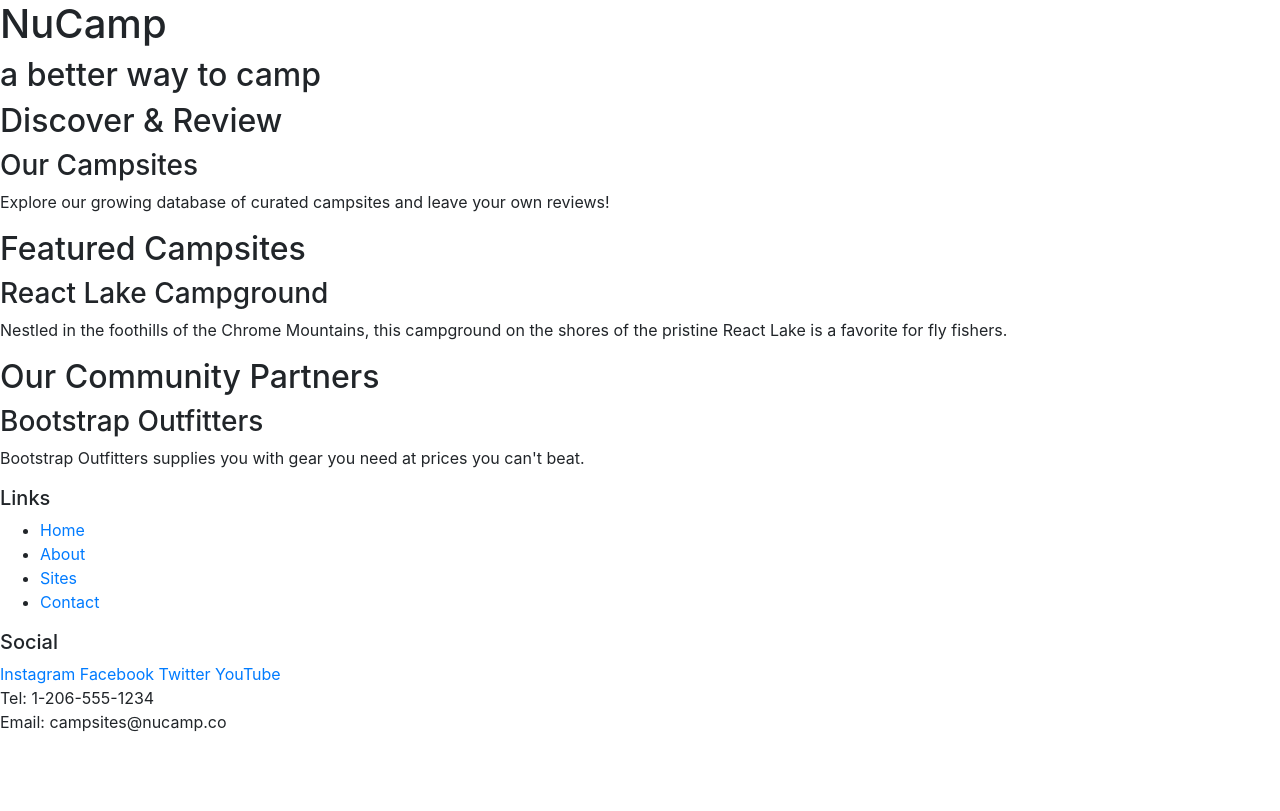
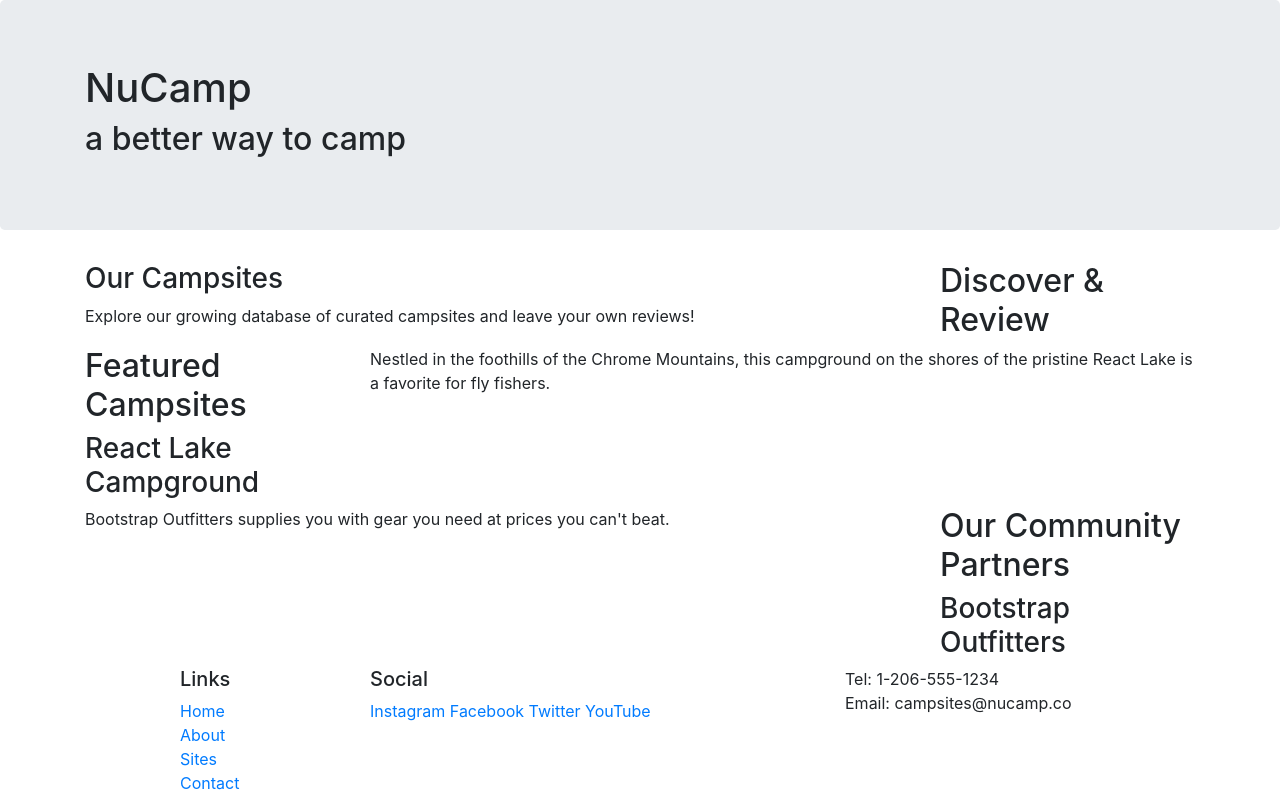
Before and after one commit to hblackmer/camping-app-bootstrap, a website: page index.html in a window 1280 px wide. Drawn offline with nearby package versions, Linux system fonts and the light colour scheme.

Commit message:
Updated Bootstrap grid.

```diff
--- a/index.html
+++ b/index.html
@@ -14,52 +14,73 @@
 
 <body>
 
-    <header>
-        <div>
+    <header class="jumbotron">
+        <div class="container">
+            <div class="row">
+                <div class="col">
                     <h1>NuCamp</h1>
                     <h2>a better way to camp</h2>
                 </div>
+            </div>
+        </div>
     </header>
 
-    <div>
+    <div class="container">
+        <div class="row">
+            <div class="col-sm-4 order-sm-last col-md-3">
                 <h2>Discover & Review</h2>
+            </div>
+            <div class="col">
                 <h3>Our Campsites</h3>
                 <p>Explore our growing database of curated campsites and leave your own reviews!</p>
             </div>
+        </div>
 
-    <div>
+        <div class="row">
+            <div class="col-sm-4 col-md-3">
                 <h2>Featured Campsites</h2>
                 <h3>React Lake Campground</h3>
-        <p>Nestled in the foothills of the Chrome Mountains, this campground on the shores of the pristine React Lake is
-            a favorite for fly fishers.</p>
+            </div>
+            <div class="col">
+                <p>Nestled in the foothills of the Chrome Mountains, this campground on the shores of the pristine React Lake is a favorite for fly fishers.</p>
+            </div>
         </div>
 
-    <div>
+        <div class="row">
+            <div class="col-sm-4 order-sm-last col-md-3">
                 <h2>Our Community Partners</h2>
                 <h3>Bootstrap Outfitters</h3>
+            </div>
+            <div class="col">
                 <p>Bootstrap Outfitters supplies you with gear you need at prices you can't beat.</p>
+            </div>
+        </div>
     </div>
 
     <footer>
-        <div>
+        <div class="container">
+            <div class="row">
+                <div class="col-4 col-sm-2 offset-1">
                     <h5>Links</h5>
-            <ul>
+                    <ul class="list-unstyled">
                         <li><a href="#">Home</a></li>
                         <li><a href="#">About</a></li>
                         <li><a href="#">Sites</a></li>
                         <li><a href="#">Contact</a></li>
                     </ul>
                 </div>
-        <div>
+                <div class="col-6 col-sm-5">
                     <h5>Social</h5>
                     <a href="http://instagram.com/">Instagram</a>
                     <a href="http://facebook.com/">Facebook</a>
                     <a href="http://twitter.com/">Twitter</a>
                     <a href="http://youtube.com/">YouTube</a>
                 </div>
-        <div>
+                <div class="col-sm-4">
                     Tel: 1-206-555-1234<br />
                     Email: campsites@nucamp.co
+                </div>
+            </div>
         </div>
     </footer>
     </footer>
```
Lines whose indentation alone changed are shown as unchanged.
